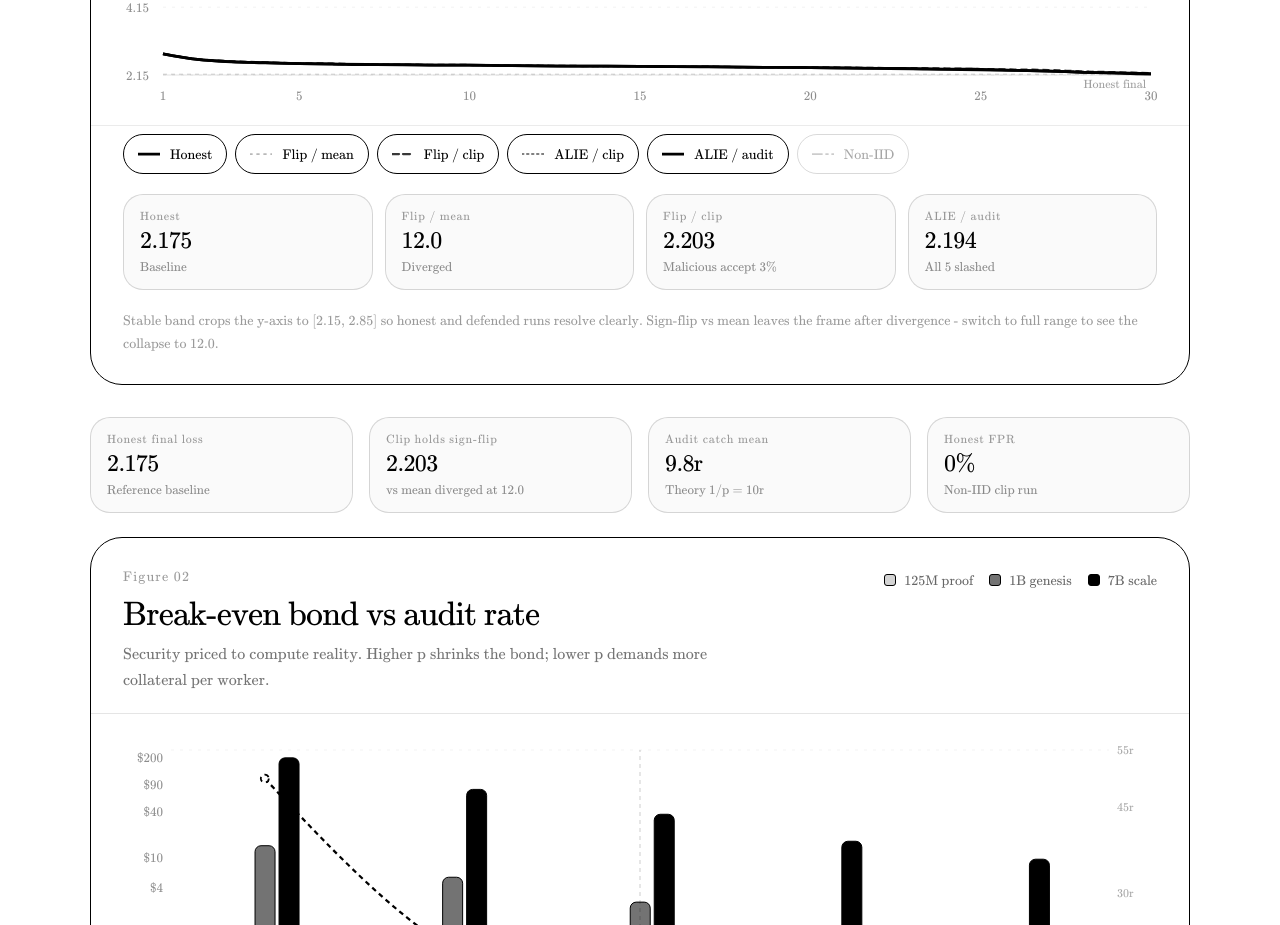
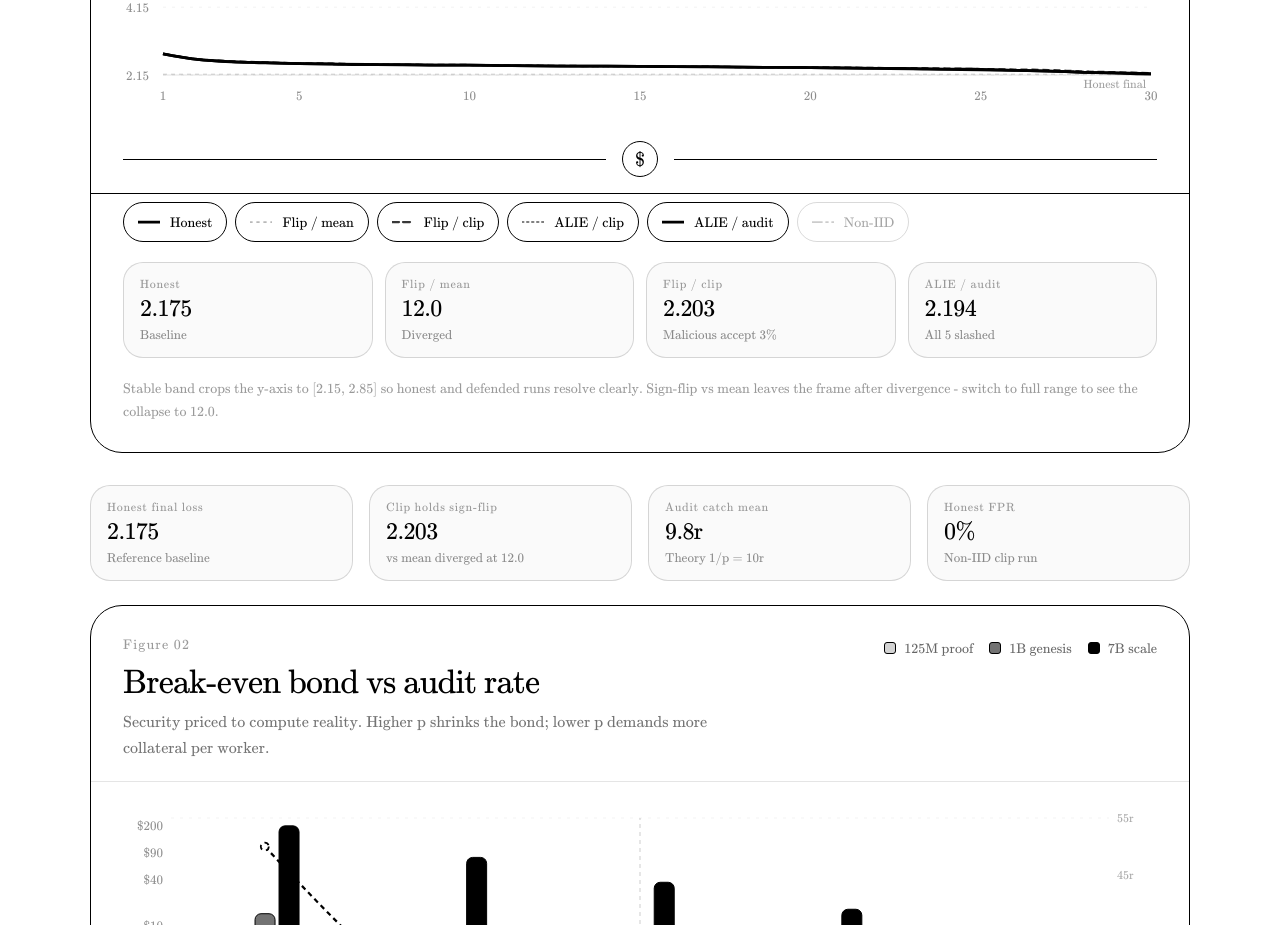
Before and after one commit to wienerlabs/leviathan-web, a React (Vite) app: page / in a window 1280 px wide. Shown: the part 4740-5665 px from the top of the page. Built offline with nearby package versions, Linux system fonts and the light colour scheme; a web font is replaced by a local one.

Commit message:
feat: add dollar rule between loss chart and legend

```diff
--- a/src/components/charts/ChartShell.tsx
+++ b/src/components/charts/ChartShell.tsx
@@ -1,5 +1,20 @@
 import { useRef, type ReactNode } from 'react'
 import { motion, useInView } from 'motion/react'
+
+export function DollarRule() {
+  return (
+    <div
+      className="chart-latex flex items-center gap-4 px-6 md:px-8 py-4"
+      aria-hidden
+    >
+      <div className="flex-1 h-px bg-black" />
+      <span className="relative inline-flex h-9 w-9 items-center justify-center rounded-full border border-black bg-white text-[20px] leading-none select-none">
+        <span className="translate-y-[1px]">$</span>
+      </span>
+      <div className="flex-1 h-px bg-black" />
+    </div>
+  )
+}
 
 export function ChartShell({
   eyebrow,
@@ -9,6 +24,7 @@ export function ChartShell({
   children,
   footer,
   heightClass = 'h-[340px] md:h-[400px]',
+  dollarRule = false,
 }: {
   eyebrow?: string
   title: string
@@ -17,6 +33,7 @@ export function ChartShell({
   children: ReactNode
   footer?: ReactNode
   heightClass?: string
+  dollarRule?: boolean
 }) {
   const ref = useRef<HTMLDivElement>(null)
   const inView = useInView(ref, { once: true, amount: 0.28 })
@@ -56,8 +73,15 @@ export function ChartShell({
         )}
       </div>
 
+      {dollarRule ? <DollarRule /> : null}
+
       {footer ? (
-        <div className="px-6 md:px-8 pb-6 md:pb-7 pt-2 border-t border-black/8">
+        <div
+          className={[
+            'px-6 md:px-8 pb-6 md:pb-7 pt-2',
+            dollarRule ? 'border-t border-black' : 'border-t border-black/8',
+          ].join(' ')}
+        >
           {footer}
         </div>
       ) : null}
--- a/src/components/charts/LossCurvesChart.tsx
+++ b/src/components/charts/LossCurvesChart.tsx
@@ -115,6 +115,7 @@ export default function LossCurvesChart() {
           </div>
         }
         heightClass="h-[360px] md:h-[420px]"
+        dollarRule
         footer={
           <div className="space-y-5">
             <div className="flex flex-wrap gap-2">
```
